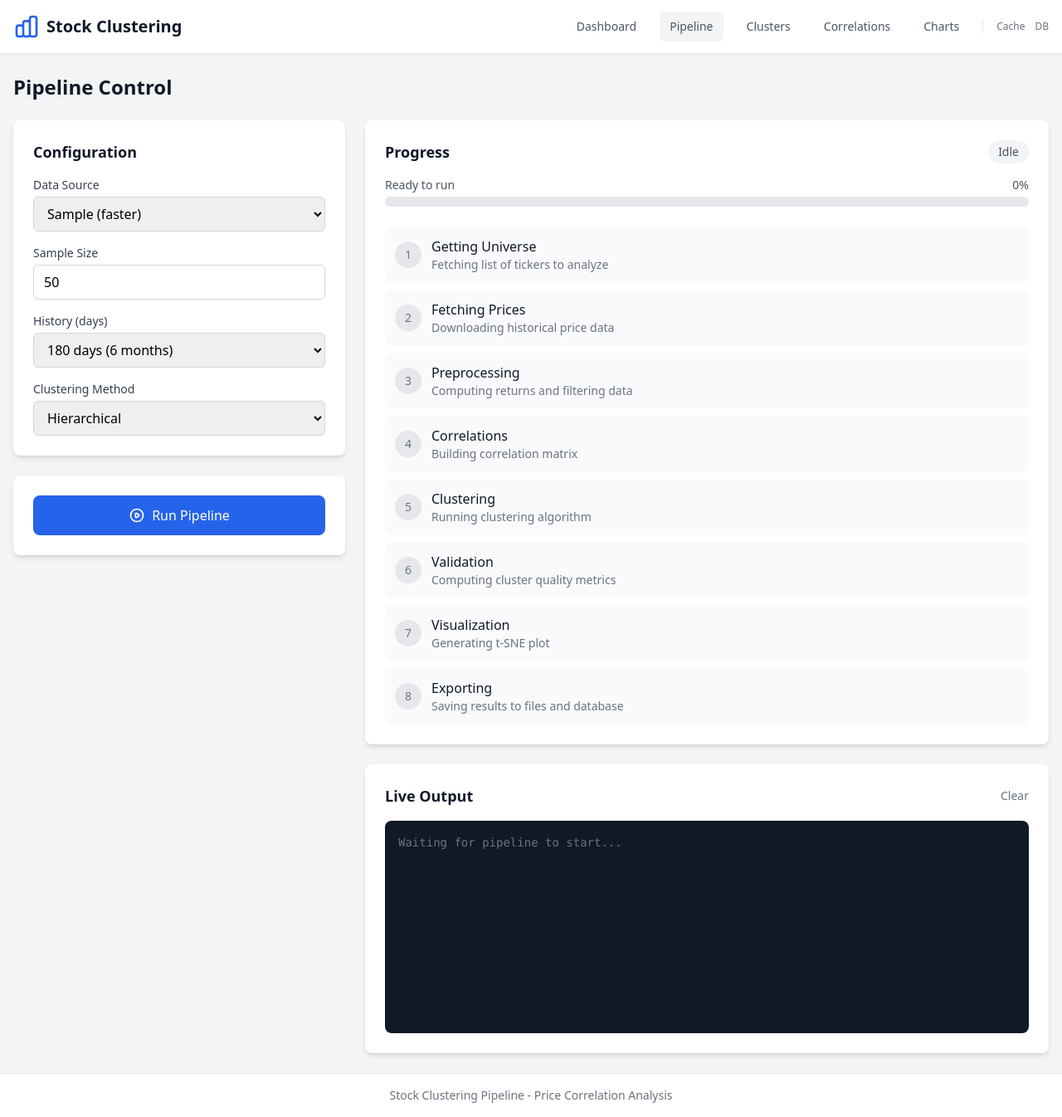
After one commit to noufal85/price_correlation, a Flask app: page /pipeline in a window 1280 px wide. The commit adds this page. Shown: the whole page at 83% size. Run offline with Flask 3, Linux system fonts and the light colour scheme; data that the repository does not hold is empty; some libraries are stand-ins or nearby versions.

Commit message:
Add dedicated pipeline page with real-time progress tracking
- New /pipeline page with step-by-step progress display
- Live log output streaming
- Kill pipeline button to stop running jobs
- Configuration options (data source, sample size, days, method)
- Progress bar with step indicators
- Results summary when complete
- Updated navigation to include Pipeline tab
- Dashboard now shows mini progress when pipeline is running

Co-Authored-By: Claude Opus 4.5 <noreply@anthropic.com>

```diff
--- a/src/price_correlation/templates/base.html
+++ b/src/price_correlation/templates/base.html
@@ -41,6 +41,7 @@
                 </div>
                 <div class="flex items-center space-x-4">
                     <a href="/" class="text-gray-600 hover:text-gray-900 px-3 py-2 rounded-md text-sm font-medium {% if request.path == '/' %}bg-gray-100{% endif %}">Dashboard</a>
+                    <a href="/pipeline" class="text-gray-600 hover:text-gray-900 px-3 py-2 rounded-md text-sm font-medium {% if request.path == '/pipeline' %}bg-gray-100{% endif %}">Pipeline</a>
                     <a href="/clusters" class="text-gray-600 hover:text-gray-900 px-3 py-2 rounded-md text-sm font-medium {% if request.path == '/clusters' %}bg-gray-100{% endif %}">Clusters</a>
                     <a href="/correlations" class="text-gray-600 hover:text-gray-900 px-3 py-2 rounded-md text-sm font-medium {% if request.path == '/correlations' %}bg-gray-100{% endif %}">Correlations</a>
                     <a href="/charts" class="text-gray-600 hover:text-gray-900 px-3 py-2 rounded-md text-sm font-medium {% if request.path == '/charts' %}bg-gray-100{% endif %}">Charts</a>
--- /dev/null
+++ b/src/price_correlation/templates/pipeline.html
@@ -0,0 +1,421 @@
+{% extends "base.html" %}
+
+{% block title %}Run Pipeline - Stock Clustering{% endblock %}
+
+{% block content %}
+<div class="space-y-6">
+    <!-- Header -->
+    <div class="flex justify-between items-center">
+        <h1 class="text-2xl font-bold text-gray-900">Pipeline Control</h1>
+        <div id="elapsed-time" class="text-gray-500 font-mono"></div>
+    </div>
+
+    <div class="grid grid-cols-1 lg:grid-cols-3 gap-6">
+        <!-- Left Column: Config & Controls -->
+        <div class="space-y-6">
+            <!-- Configuration Card -->
+            <div class="bg-white rounded-lg shadow-md p-6">
+                <h2 class="text-lg font-semibold text-gray-900 mb-4">Configuration</h2>
+                <form id="pipeline-config" class="space-y-4">
+                    <div>
+                        <label class="block text-sm font-medium text-gray-700 mb-1">Data Source</label>
+                        <select name="use_sample" id="use_sample" class="w-full border border-gray-300 rounded-md px-3 py-2 focus:ring-blue-500 focus:border-blue-500">
+                            <option value="false">Full Universe</option>
+                            <option value="true" selected>Sample (faster)</option>
+                        </select>
+                    </div>
+                    <div id="sample-size-group">
+                        <label class="block text-sm font-medium text-gray-700 mb-1">Sample Size</label>
+                        <input type="number" name="sample_size" id="sample_size" value="50" min="10" max="500"
+                               class="w-full border border-gray-300 rounded-md px-3 py-2 focus:ring-blue-500 focus:border-blue-500">
+                    </div>
+                    <div>
+                        <label class="block text-sm font-medium text-gray-700 mb-1">History (days)</label>
+                        <select name="days" id="days" class="w-full border border-gray-300 rounded-md px-3 py-2 focus:ring-blue-500 focus:border-blue-500">
+                            <option value="90">90 days (3 months)</option>
+                            <option value="180" selected>180 days (6 months)</option>
+                            <option value="365">365 days (1 year)</option>
+                            <option value="540">540 days (18 months)</option>
+                        </select>
+                    </div>
+                    <div>
+                        <label class="block text-sm font-medium text-gray-700 mb-1">Clustering Method</label>
+                        <select name="method" id="method" class="w-full border border-gray-300 rounded-md px-3 py-2 focus:ring-blue-500 focus:border-blue-500">
+                            <option value="hierarchical" selected>Hierarchical</option>
+                            <option value="dbscan">DBSCAN</option>
+                        </select>
+                    </div>
+                </form>
+            </div>
+
+            <!-- Control Buttons -->
+            <div class="bg-white rounded-lg shadow-md p-6">
+                <div class="space-y-3">
+                    <button id="run-btn" onclick="runPipeline()"
+                            class="w-full bg-blue-600 hover:bg-blue-700 text-white font-medium py-3 px-4 rounded-lg transition flex items-center justify-center">
+                        <svg class="w-5 h-5 mr-2" fill="none" stroke="currentColor" viewBox="0 0 24 24">
+                            <path stroke-linecap="round" stroke-linejoin="round" stroke-width="2" d="M14.752 11.168l-3.197-2.132A1 1 0 0010 9.87v4.263a1 1 0 001.555.832l3.197-2.132a1 1 0 000-1.664z"></path>
+                            <path stroke-linecap="round" stroke-linejoin="round" stroke-width="2" d="M21 12a9 9 0 11-18 0 9 9 0 0118 0z"></path>
+                        </svg>
+                        Run Pipeline
+                    </button>
+                    <button id="kill-btn" onclick="killPipeline()"
+                            class="w-full bg-red-600 hover:bg-red-700 text-white font-medium py-3 px-4 rounded-lg transition hidden flex items-center justify-center">
+                        <svg class="w-5 h-5 mr-2" fill="none" stroke="currentColor" viewBox="0 0 24 24">
+                            <path stroke-linecap="round" stroke-linejoin="round" stroke-width="2" d="M21 12a9 9 0 11-18 0 9 9 0 0118 0z"></path>
+                            <path stroke-linecap="round" stroke-linejoin="round" stroke-width="2" d="M9 10a1 1 0 011-1h4a1 1 0 011 1v4a1 1 0 01-1 1h-4a1 1 0 01-1-1v-4z"></path>
+                        </svg>
+                        Stop Pipeline
+                    </button>
+                </div>
+            </div>
+
+            <!-- Last Run Results -->
+            <div id="results-card" class="bg-white rounded-lg shadow-md p-6 hidden">
+                <h2 class="text-lg font-semibold text-gray-900 mb-4">Last Run Results</h2>
+                <div id="results-content" class="space-y-2 text-sm"></div>
+            </div>
+        </div>
+
+        <!-- Middle Column: Progress -->
+        <div class="lg:col-span-2 space-y-6">
+            <!-- Progress Card -->
+            <div class="bg-white rounded-lg shadow-md p-6">
+                <div class="flex justify-between items-center mb-4">
+                    <h2 class="text-lg font-semibold text-gray-900">Progress</h2>
+                    <span id="status-badge" class="px-3 py-1 rounded-full text-sm font-medium bg-gray-100 text-gray-600">
+                        Idle
+                    </span>
+                </div>
+
+                <!-- Progress Bar -->
+                <div class="mb-6">
+                    <div class="flex justify-between text-sm text-gray-600 mb-1">
+                        <span id="current-step-label">Ready to run</span>
+                        <span id="progress-percent">0%</span>
+                    </div>
+                    <div class="w-full bg-gray-200 rounded-full h-3">
+                        <div id="progress-bar" class="bg-blue-600 h-3 rounded-full transition-all duration-500" style="width: 0%"></div>
+                    </div>
+                </div>
+
+                <!-- Steps List -->
+                <div class="space-y-2">
+                    {% for step in steps %}
+                    <div id="step-{{ step.num }}" class="flex items-center p-3 rounded-lg bg-gray-50 step-item">
+                        <div class="step-icon w-8 h-8 rounded-full flex items-center justify-center mr-3 bg-gray-200 text-gray-500">
+                            <span class="step-number text-sm font-medium">{{ step.num }}</span>
+                            <svg class="step-check w-4 h-4 hidden" fill="none" stroke="currentColor" viewBox="0 0 24 24">
+                                <path stroke-linecap="round" stroke-linejoin="round" stroke-width="2" d="M5 13l4 4L19 7"></path>
+                            </svg>
+                            <svg class="step-spinner w-4 h-4 hidden animate-spin" fill="none" viewBox="0 0 24 24">
+                                <circle class="opacity-25" cx="12" cy="12" r="10" stroke="currentColor" stroke-width="4"></circle>
+                                <path class="opacity-75" fill="currentColor" d="M4 12a8 8 0 018-8V0C5.373 0 0 5.373 0 12h4zm2 5.291A7.962 7.962 0 014 12H0c0 3.042 1.135 5.824 3 7.938l3-2.647z"></path>
+                            </svg>
+                        </div>
+                        <div class="flex-1">
+                            <div class="font-medium text-gray-900">{{ step.name }}</div>
+                            <div class="text-sm text-gray-500 step-desc">{{ step.description }}</div>
+                        </div>
+                    </div>
+                    {% endfor %}
+                </div>
+            </div>
+
+            <!-- Logs Card -->
+            <div class="bg-white rounded-lg shadow-md p-6">
+                <div class="flex justify-between items-center mb-4">
+                    <h2 class="text-lg font-semibold text-gray-900">Live Output</h2>
+                    <button onclick="clearLogs()" class="text-sm text-gray-500 hover:text-gray-700">Clear</button>
+                </div>
+                <div id="logs-container" class="bg-gray-900 rounded-lg p-4 h-64 overflow-y-auto font-mono text-sm">
+                    <div id="logs-content" class="text-gray-300 space-y-1">
+                        <div class="text-gray-500">Waiting for pipeline to start...</div>
+                    </div>
+                </div>
+            </div>
+        </div>
+    </div>
+</div>
+{% endblock %}
+
+{% block scripts %}
+<script>
+    let pollInterval = null;
+    let logIndex = 0;
+    let startTime = null;
+
+    // Toggle sample size visibility
+    document.getElementById('use_sample').addEventListener('change', function() {
+        const sampleGroup = document.getElementById('sample-size-group');
+        sampleGroup.style.display = this.value === 'true' ? 'block' : 'none';
+    });
+
+    function formatDuration(seconds) {
+        if (!seconds) return '--:--';
+        const mins = Math.floor(seconds / 60);
+        const secs = Math.floor(seconds % 60);
+        return `${mins.toString().padStart(2, '0')}:${secs.toString().padStart(2, '0')}`;
+    }
+
+    async function runPipeline() {
+        const config = {
+            use_sample: document.getElementById('use_sample').value === 'true',
+            sample_size: parseInt(document.getElementById('sample_size').value),
+            days: parseInt(document.getElementById('days').value),
+            method: document.getElementById('method').value
+        };
+
+        try {
+            const res = await fetch('/api/pipeline/run', {
+                method: 'POST',
+                headers: { 'Content-Type': 'application/json' },
+                body: JSON.stringify(config)
+            });
+            const data = await res.json();
+
+            if (res.ok) {
+                startTime = Date.now();
+                logIndex = 0;
+                clearLogs();
+                startPolling();
+                updateUIRunning();
+            } else {
+                alert(data.error || 'Failed to start pipeline');
+            }
+        } catch (e) {
+            alert('Error starting pipeline: ' + e.message);
+        }
+    }
+
+    async function killPipeline() {
+        if (!confirm('Are you sure you want to stop the pipeline?')) return;
+
+        try {
+            const res = await fetch('/api/pipeline/kill', { method: 'POST' });
+            const data = await res.json();
+            addLog('Kill requested - waiting for current step to complete...', 'text-yellow-400');
+        } catch (e) {
+            alert('Error: ' + e.message);
+        }
+    }
+
+    function startPolling() {
+        if (pollInterval) clearInterval(pollInterval);
+        pollInterval = setInterval(async () => {
+            await updateStatus();
+            await updateLogs();
+        }, 1000);
+    }
+
+    function stopPolling() {
+        if (pollInterval) {
+            clearInterval(pollInterval);
+            pollInterval = null;
+        }
+    }
+
+    async function updateStatus() {
+        try {
+            const res = await fetch('/api/pipeline/status');
+            const data = await res.json();
+
+            // Update progress bar
+            const progress = (data.current_step / data.total_steps) * 100;
+            document.getElementById('progress-bar').style.width = progress + '%';
+            document.getElementById('progress-percent').textContent = Math.round(progress) + '%';
+
+            // Update current step label
+            if (data.step_name) {
+                document.getElementById('current-step-label').textContent =
+                    `Step ${data.current_step}: ${data.step_name}`;
+            }
+
+            // Update elapsed time
+            if (data.elapsed_seconds) {
+                document.getElementById('elapsed-time').textContent =
+                    'Elapsed: ' + formatDuration(data.elapsed_seconds);
+            }
+
+            // Update step indicators
+            for (let i = 1; i <= data.total_steps; i++) {
+                updateStepIndicator(i, data.current_step);
+            }
+
+            // Update status badge
+            const badge = document.getElementById('status-badge');
+            if (data.running) {
+                badge.className = 'px-3 py-1 rounded-full text-sm font-medium bg-blue-100 text-blue-700';
+                badge.textContent = data.kill_requested ? 'Stopping...' : 'Running';
+            } else if (data.error) {
+                badge.className = 'px-3 py-1 rounded-full text-sm font-medium bg-red-100 text-red-700';
+                badge.textContent = 'Error';
+                stopPolling();
+                updateUIIdle();
+                showResults(data);
+            } else if (data.last_result) {
+                badge.className = 'px-3 py-1 rounded-full text-sm font-medium bg-green-100 text-green-700';
+                badge.textContent = 'Completed';
+                if (!data.running) {
+                    stopPolling();
+                    updateUIIdle();
+                    showResults(data);
+                }
+            } else {
+                badge.className = 'px-3 py-1 rounded-full text-sm font-medium bg-gray-100 text-gray-600';
+                badge.textContent = 'Idle';
+            }
+
+        } catch (e) {
+            console.error('Status update error:', e);
+        }
+    }
+
+    function updateStepIndicator(stepNum, currentStep) {
+        const stepEl = document.getElementById('step-' + stepNum);
+        if (!stepEl) return;
+
+        const icon = stepEl.querySelector('.step-icon');
+        const number = stepEl.querySelector('.step-number');
+        const check = stepEl.querySelector('.step-check');
+        const spinner = stepEl.querySelector('.step-spinner');
+
+        number.classList.add('hidden');
+        check.classList.add('hidden');
+        spinner.classList.add('hidden');
+
+        if (stepNum < currentStep) {
+            // Completed
+            stepEl.classList.remove('bg-gray-50', 'bg-blue-50');
+            stepEl.classList.add('bg-green-50');
+            icon.className = 'step-icon w-8 h-8 rounded-full flex items-center justify-center mr-3 bg-green-500 text-white';
+            check.classList.remove('hidden');
+        } else if (stepNum === currentStep) {
+            // Current
+            stepEl.classList.remove('bg-gray-50', 'bg-green-50');
+            stepEl.classList.add('bg-blue-50');
+            icon.className = 'step-icon w-8 h-8 rounded-full flex items-center justify-center mr-3 bg-blue-500 text-white';
+            spinner.classList.remove('hidden');
+        } else {
+            // Pending
+            stepEl.classList.remove('bg-blue-50', 'bg-green-50');
+            stepEl.classList.add('bg-gray-50');
+            icon.className = 'step-icon w-8 h-8 rounded-full flex items-center justify-center mr-3 bg-gray-200 text-gray-500';
+            number.classList.remove('hidden');
+        }
+    }
+
+    async function updateLogs() {
+        try {
+            const res = await fetch('/api/pipeline/logs?since=' + logIndex);
+            const data = await res.json();
+
+            if (data.logs && data.logs.length > 0) {
+                data.logs.forEach(log => {
+                    addLog(`[${log.time}] ${log.message}`);
+                });
+                logIndex = data.total;
+            }
+        } catch (e) {
+            console.error('Log update error:', e);
+        }
+    }
+
+    function addLog(message, colorClass = 'text-gray-300') {
+        const container = document.getElementById('logs-content');
+        const line = document.createElement('div');
+        line.className = colorClass;
+        line.textContent = message;
+        container.appendChild(line);
+
+        // Auto-scroll
+        const logsContainer = document.getElementById('logs-container');
+        logsContainer.scrollTop = logsContainer.scrollHeight;
+    }
+
+    function clearLogs() {
+        document.getElementById('logs-content').innerHTML =
+            '<div class="text-gray-500">Pipeline starting...</div>';
+        logIndex = 0;
+    }
+
+    function updateUIRunning() {
+        document.getElementById('run-btn').classList.add('hidden');
+        document.getElementById('kill-btn').classList.remove('hidden');
+        document.getElementById('pipeline-config').querySelectorAll('select, input').forEach(el => {
+            el.disabled = true;
+        });
+    }
+
+    function updateUIIdle() {
+        document.getElementById('run-btn').classList.remove('hidden');
+        document.getElementById('kill-btn').classList.add('hidden');
+        document.getElementById('pipeline-config').querySelectorAll('select, input').forEach(el => {
+            el.disabled = false;
+        });
+    }
+
+    function showResults(data) {
+        const card = document.getElementById('results-card');
+        const content = document.getElementById('results-content');
+
+        if (data.error) {
+            card.classList.remove('hidden');
+            content.innerHTML = `
+                <div class="text-red-600 font-medium">Error:</div>
+                <div class="text-red-500 text-xs bg-red-50 p-2 rounded">${data.error}</div>
+            `;
+            return;
+        }
+
+        if (data.last_result) {
+            const r = data.last_result;
+            card.classList.remove('hidden');
+            content.innerHTML = `
+                <div class="flex justify-between py-1 border-b border-gray-100">
+                    <span class="text-gray-600">Stocks Processed</span>
+                    <span class="font-medium">${r.n_stocks_processed || '-'}</span>
+                </div>
+                <div class="flex justify-between py-1 border-b border-gray-100">
+                    <span class="text-gray-600">Clusters Found</span>
+                    <span class="font-medium">${r.n_clusters || '-'}</span>
+                </div>
+                <div class="flex justify-between py-1 border-b border-gray-100">
+                    <span class="text-gray-600">Noise Points</span>
+                    <span class="font-medium">${r.n_noise || '-'}</span>
+                </div>
+                <div class="flex justify-between py-1 border-b border-gray-100">
+                    <span class="text-gray-600">Silhouette Score</span>
+                    <span class="font-medium">${r.silhouette_score ? r.silhouette_score.toFixed(3) : '-'}</span>
+                </div>
+                <div class="flex justify-between py-1 border-b border-gray-100">
+                    <span class="text-gray-600">Method</span>
+                    <span class="font-medium">${r.clustering_method || '-'}</span>
+                </div>
+                <div class="flex justify-between py-1">
+                    <span class="text-gray-600">Execution Time</span>
+                    <span class="font-medium">${r.execution_time_seconds ? r.execution_time_seconds.toFixed(1) + 's' : '-'}</span>
+                </div>
+                <div class="mt-4 pt-4 border-t border-gray-200">
+                    <a href="/clusters" class="text-blue-600 hover:text-blue-700 text-sm font-medium">
+                        View Clusters &rarr;
+                    </a>
+                </div>
+            `;
+        }
+    }
+
+    // Check status on page load
+    (async function() {
+        await updateStatus();
+        const res = await fetch('/api/pipeline/status');
+        const data = await res.json();
+        if (data.running) {
+            startPolling();
+            updateUIRunning();
+        } else if (data.last_result || data.error) {
+            showResults(data);
+        }
+    })();
+</script>
+{% endblock %}
```
Also changed, not shown: src/price_correlation/templates/index.html (+36 -72 lines), src/price_correlation/web.py (+124 -3 lines).
